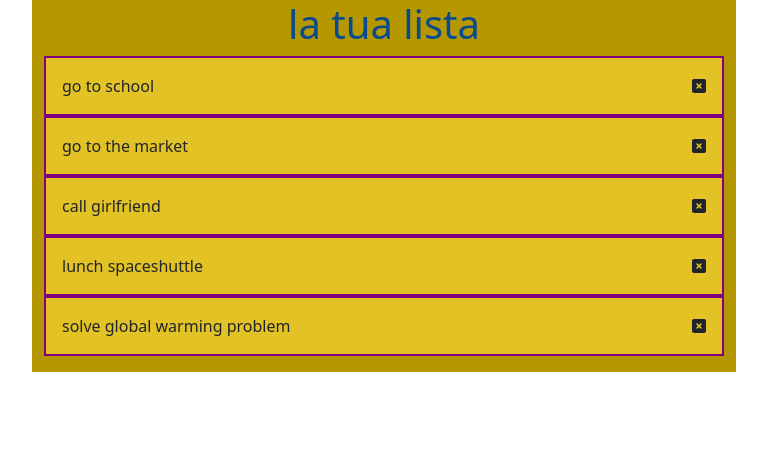
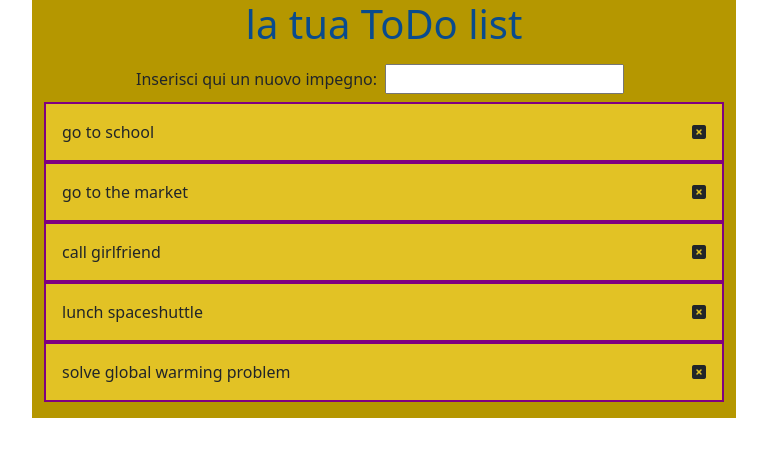
Before and after one commit to FlorianKomnino/vue-todolist, a plain HTML site: page index.html in a window 1280 px wide. Shown: the whole page, without its empty margins (256-1023 px from the left). Drawn offline with nearby package versions, Linux system fonts and the light colour scheme.

Commit message:
working on toDoItemAdder

```diff
--- a/index.html
+++ b/index.html
@@ -25,6 +25,10 @@
                     <div class="col-12 text-center">
                         <h1>{{ listTitle }}</h1>
                     </div>
+                    <div class="col-12 text-center">
+                        <label for="inputAddToDoItem"> Inserisci qui un nuovo impegno: </label>
+                        <input type="text" id="inputAddToDoItem" class="m-2">
+                    </div>
                     <div class="col-12">
                         <ul>
                             <li class="d-flex justify-content-between" v-for="element in toDoList">
--- a/js/script.js
+++ b/js/script.js
@@ -28,7 +28,7 @@ createApp ({
                 }
             ],
 
-            listTitle: 'la tua lista'
+            listTitle: 'la tua ToDo list'
         }
     },
 
```
